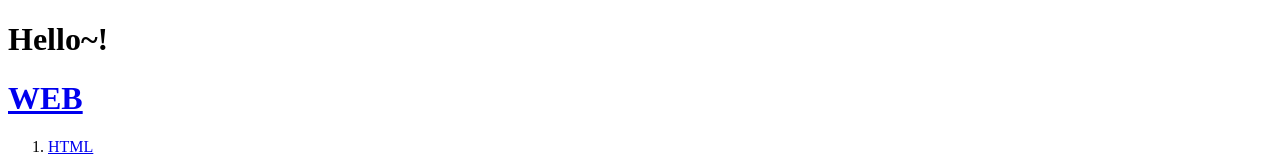
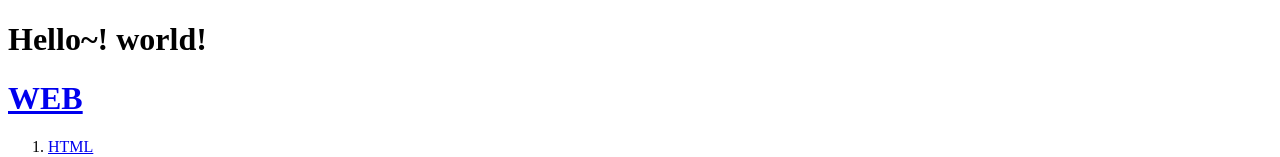
Before and after one commit to melonpan0130/HerokuTest, a website: page 1.html in a window 1280 px wide. Shown: the top 157 px of the page. Drawn offline with Linux system fonts and the light colour scheme.

Commit message:
I rewrite the 1.html

```diff
--- a/1.html
+++ b/1.html
@@ -5,7 +5,7 @@
   <meta charset="utf-8">
 </head>
 <body>
-  <h1>Hello~!</h1>
+  <h1>Hello~! world!</h1>
   <h1><a href="index.html">WEB</a></h1>
   <ol>
     <li><a href="1.html">HTML</a></li>
```
